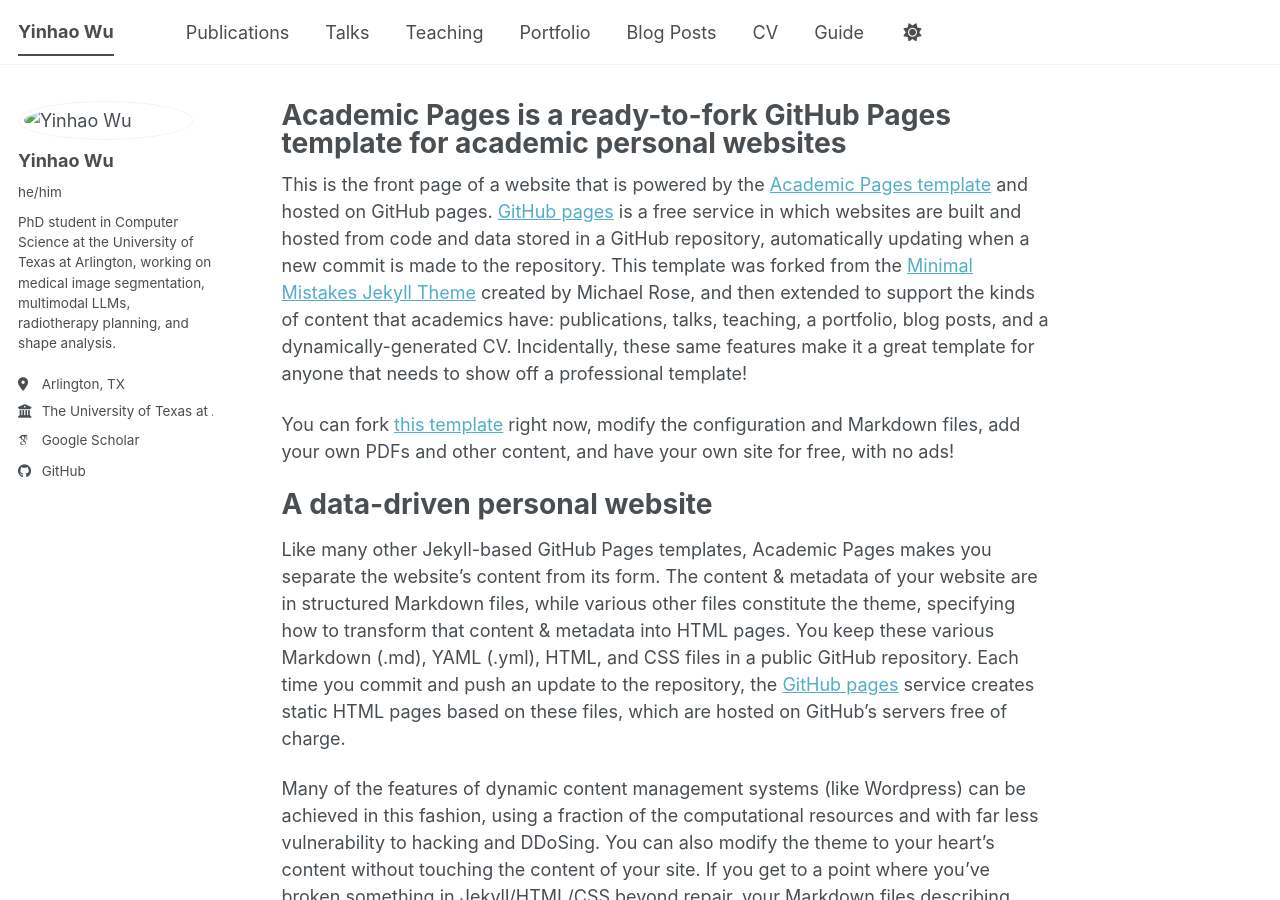
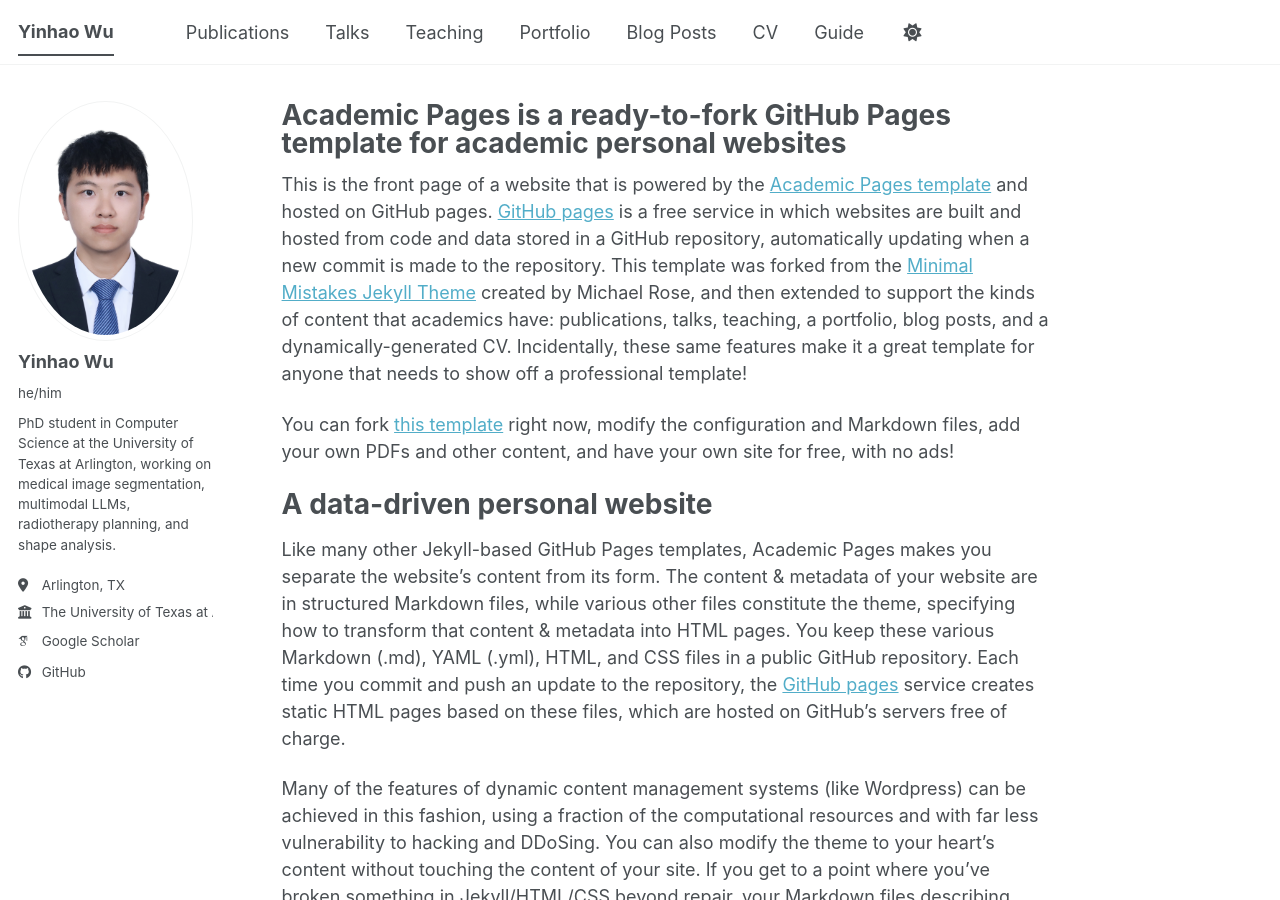
Before and after one commit to inhaowu/inhaowu.github.io, a Jekyll site: the page built from _pages/about.md, in a window 1280 px wide and 900 px high. Built offline with Jekyll 4.4.1, drawn with Linux system fonts in a browser that asks for light colours; some web fonts are replaced; a script bundle is joined from its source files by our own code; library files that are not in the unit come from our copies.

Commit message:
Fix avatar path

```diff
--- a/_config.yml
+++ b/_config.yml
@@ -20,7 +20,7 @@
 #               If a field is blank the icon and link will not appear, otherwise it will be shown.
 #               Additional customization can be done by editing /_includes/author-profile.html
 author:
-  avatar           : "images/image.jpg"
+  avatar           : "image.jpg"
   name             : "Yinhao Wu"
   pronouns         : "he/him"
   bio              : "PhD student in Computer Science at the University of Texas at Arlington, working on medical image segmentation, multimodal LLMs, radiotherapy planning, and shape analysis."
```
